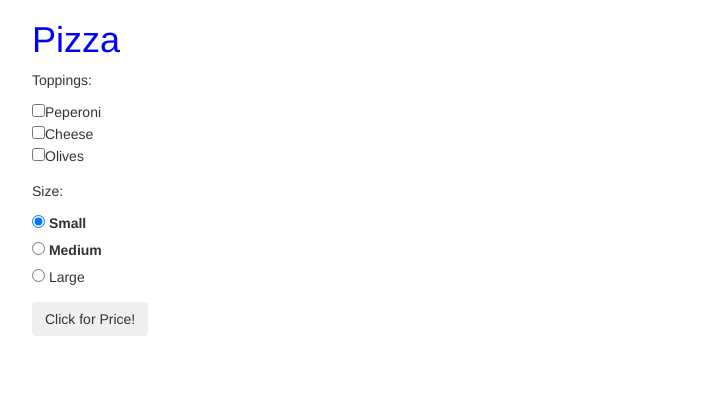
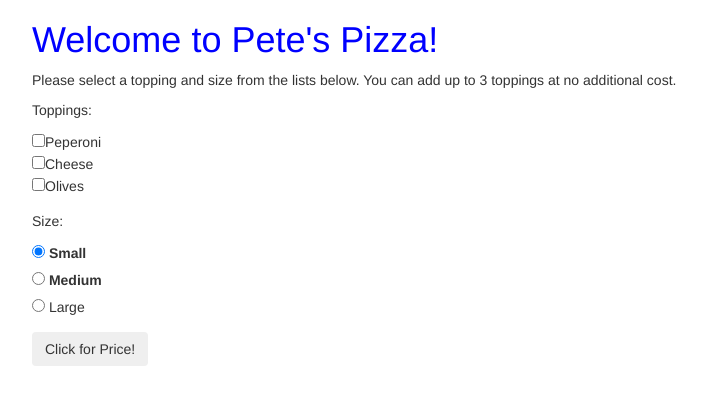
Before and after one commit to jennifermsstest/epicodus_pizza, a plain HTML site: page index.html in a window 1280 px wide. Shown: the whole page, without its empty margins (38-745 px from the left). Drawn offline with Linux system fonts and the light colour scheme.

Commit message:
Add html flair

```diff
--- a/index.html
+++ b/index.html
@@ -9,7 +9,8 @@
   </head>
   <body>
     <div class="container">
-      <h1>Pizza</h1>
+      <h1>Welcome to Pete's Pizza!</h1>
+      <p> Please select a topping and size from the lists below. You can add up to 3 toppings at no additional cost.</p>
       <form id="pizza">
 
         <p>Toppings:</p>
```
